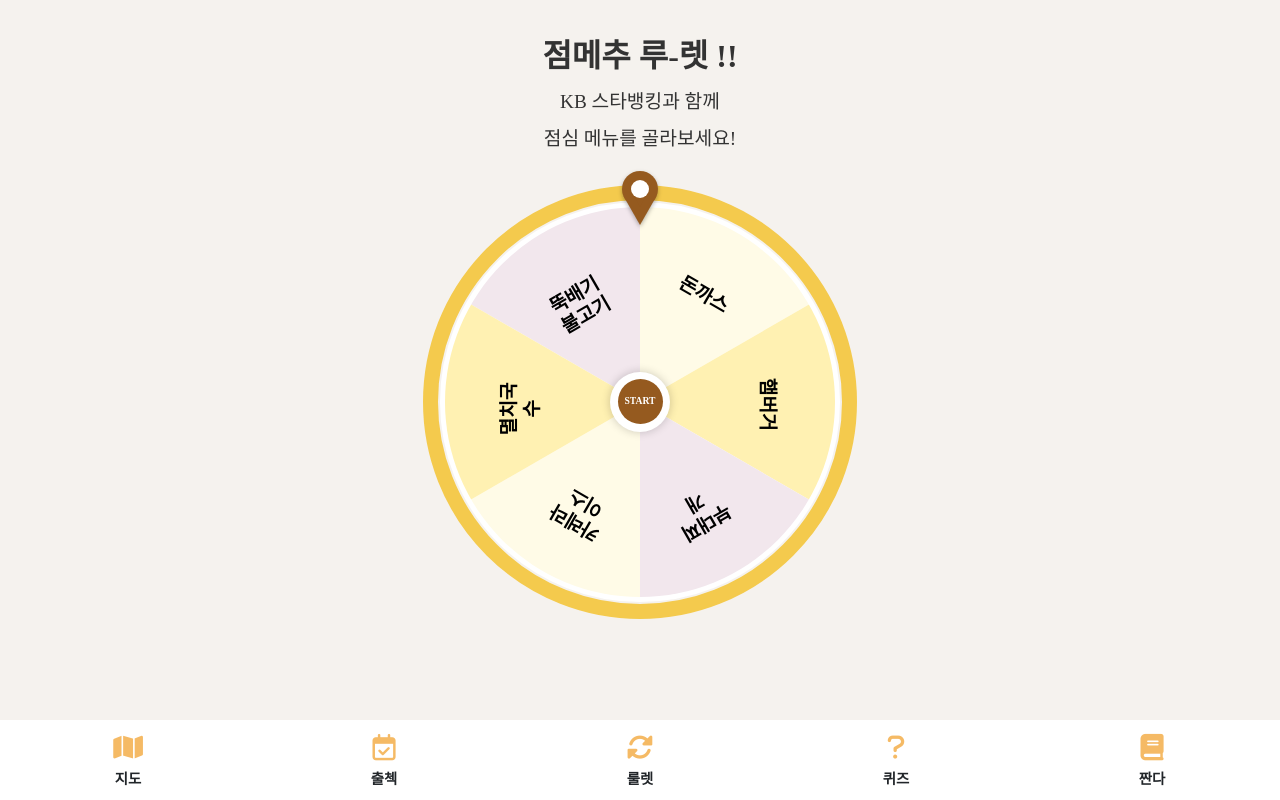
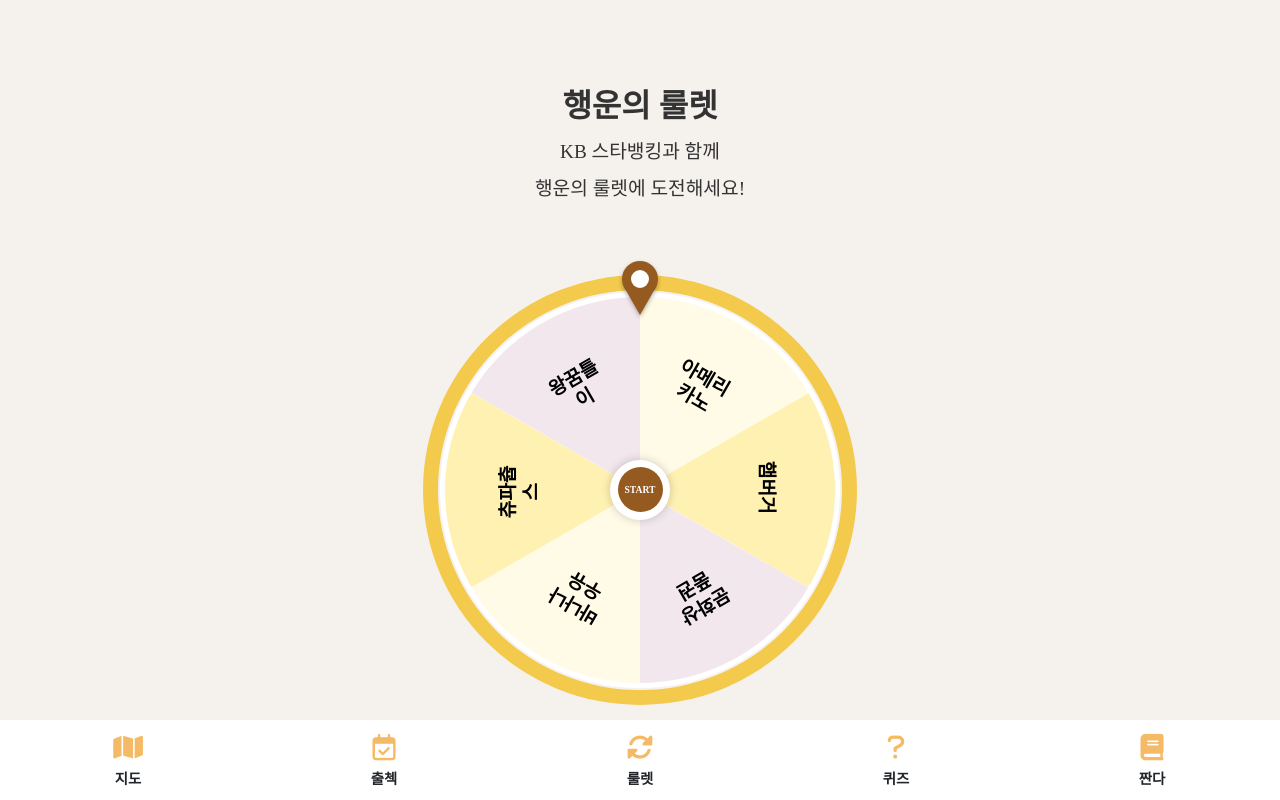
Before and after one commit to kb-ZanGo/Zango-front, a Vue app: page /roulette in a window 1280 px wide. Built offline with nearby package versions, Linux system fonts and the light colour scheme; a web font is replaced by a local one.

Commit message:
feat : 출첵 point, 출첵/룰렛 여부 로컬스토리지로 관리

```diff
--- a/src/pages/ChoolCheck.vue
+++ b/src/pages/ChoolCheck.vue
@@ -1,5 +1,10 @@
 <script setup>
-import { ref, computed } from 'vue';
+import { ref, computed, onMounted } from 'vue';
+
+const count = ref(0);
+const today = ref(0);
+const sum = ref(0);
+const isAttend = ref(false);
 
 // 현재 달의 날짜를 계산하는 함수
 const getDaysInMonth = (year, month) => {
@@ -39,11 +44,42 @@ const checkAttendance = (day) => {
       return Math.floor(Math.random() * 5) + 26; // 5% 확률로 26-30P
     };
 
+    let currentReward = localStorage.getItem('point');
+    let choolCheckPoint = localStorage.getItem('ccPoint');
+    let choolCheck = localStorage.getItem('cc');
+    let checked = localStorage.getItem('isAtt');
+
+    choolCheckPoint = choolCheckPoint ? parseInt(choolCheckPoint) : 0;
+    currentReward = currentReward ? parseInt(currentReward) : 0;
+    choolCheck = choolCheck ? parseInt(choolCheck) : 0;
+    checked = checked ? true : false;
+
     const points = weightedRandom();
     attendancePoints.value[day.date.toDateString()] = points;
+
+    localStorage.setItem('cc', choolCheck + 1);
+    localStorage.setItem('ccPoint', points);
+    localStorage.setItem('point', currentReward + points);
+    localStorage.setItem('isAtt', true);
     alert(`${points}포인트가 지급되었습니다!`);
+
+    isAttend.value = true; // 출석 상태 갱신
+    today.value = points; // 오늘 포인트 갱신
+    count.value = choolCheck + 1; // 출석 횟수 갱신
+    sum.value = currentReward + points;
   }
 };
+
+onMounted(() => {
+  const storedPoints = localStorage.getItem('point');
+  const todayPoints = localStorage.getItem('ccPoint');
+  const isCC = localStorage.getItem('cc');
+  const todayCC = localStorage.getItem('isAtt');
+  sum.value = storedPoints ? parseInt(storedPoints) : 0;
+  today.value = todayPoints ? parseInt(todayPoints) : 0;
+  count.value = isCC ? parseInt(isCC) : 0;
+  isAttend.value = todayCC ? true : false;
+});
 </script>
 
 <template>
@@ -61,16 +97,16 @@ const checkAttendance = (day) => {
         <div class="points">
           <div class="count">
             <span class="mini-title">용돈 받은 횟수</span>
-            <span class="mini-content">1/30</span>
+            <span class="mini-content">{{ count }}/30</span>
           </div>
           <div class="got-points">
             <span class="mini-title">내가 받은 스타포인트</span>
-            <span class="mini-content">10P</span>
+            <span class="mini-content">{{ today }}</span>
           </div>
           <hr />
           <div class="my-points">
             <span class="mini-title">보유중인 스타포인트</span>
-            <span class="mini-content">10P</span>
+            <span class="mini-content">{{ sum }} P</span>
           </div>
         </div>
       </div>
@@ -103,13 +139,13 @@ const checkAttendance = (day) => {
               ]"
             >
               <img
-                v-if="day.isToday && !day.points"
+                v-if="day.isToday && !day.points && !isAttend"
                 src="@/assets/icons/point.png"
                 @click="checkAttendance(day)"
                 class="check-img"
                 alt="출석체크"
               />
-              <div v-if="day.points" class="stamp-container">
+              <div v-if="isAttend && day.isToday" class="stamp-container">
                 <img src="@/assets/icons/stamp.png" class="stamp-img" alt="출석완료" />
                 <span class="stamp-points"></span>
               </div>
--- a/src/pages/Roulette.vue
+++ b/src/pages/Roulette.vue
@@ -1,14 +1,14 @@
 <template>
   <div class="roulette-container" @click="closeResult">
     <div class="title-container">
-      <div class="title">점메추 루-렛 !!</div>
+      <div class="title">행운의 룰렛</div>
       <div class="text">KB 스타뱅킹과 함께</div>
-      <div class="text">점심 메뉴를 골라보세요!</div>
+      <div class="text">행운의 룰렛에 도전해세요!</div>
     </div>
 
     <div class="box-roulette">
       <div class="pin"></div>
-      <button type="button" @click="spin" :disabled="isSpinning" class="spin-button">
+      <button type="button" @click="spin" :disabled="isSpinning || isRL" class="spin-button">
         <div class="inner-circle">START</div>
       </button>
 
@@ -45,21 +45,22 @@
 </template>
 
 <script setup>
-import { ref, computed } from 'vue';
+import { ref, computed, onMounted } from 'vue';
 
 const items = ref([
-  { text: '돈까스', color: '#F2E7ED' },
+  { text: '아메리카노', color: '#F2E7ED' },
   { text: '햄버거', color: '#FFFBE7' },
-  { text: '부대찌개', color: '#FFF1B2' },
-  { text: '카레라이스', color: '#F2E7ED' },
-  { text: '멸치국수', color: '#FFFBE7' },
-  { text: '뚝배기불고기', color: '#FFF1B2' },
+  { text: '문화상품권', color: '#FFF1B2' },
+  { text: '바나나우유', color: '#F2E7ED' },
+  { text: '츄파츕스', color: '#FFFBE7' },
+  { text: '왕꿈틀이', color: '#FFF1B2' },
 ]);
 
 const currentRotation = ref(0);
 const isSpinning = ref(false);
 const selectedItem = ref(null);
 const segmentAngle = computed(() => 360 / items.value.length);
+const isRL = ref(false);
 
 function getItemStyle(index, color) {
   return {
@@ -85,6 +86,10 @@ function getTextStyle(index) {
 function spin() {
   if (isSpinning.value) return;
 
+  let rlCheck = localStorage.getItem('isRool');
+  rlCheck = rlCheck ? true : false;
+  localStorage.setItem('isRool', true);
+
   isSpinning.value = true;
   selectedItem.value = null;
 
@@ -100,6 +105,8 @@ function spin() {
     const itemIndex = Math.floor(((360 - finalAngle) % 360) / segmentAngle.value);
     selectedItem.value = items.value[itemIndex];
   }, 5000);
+
+  isRL.value = true;
 }
 
 function closeResult() {
@@ -107,6 +114,11 @@ function closeResult() {
     selectedItem.value = null;
   }
 }
+
+onMounted(() => {
+  const todayRL = localStorage.getItem('isRool');
+  isRL.value = todayRL ? true : false;
+});
 </script>
 
 <style scoped>
@@ -114,6 +126,7 @@ function closeResult() {
   display: flex;
   flex-direction: column;
   align-items: center;
+  margin-top: 50px;
   margin-bottom: 40px;
 }
 
@@ -156,6 +169,7 @@ function closeResult() {
   outline: 15px solid #f3b806b0;
   /* outline: 15px solid #f3b706; */
   outline-offset: 2px; /* 테두리 간격 조정 */
+  margin-top: 40px;
 }
 
 .pin {
@@ -248,8 +262,8 @@ function closeResult() {
 }
 
 .spin-button:disabled .inner-circle {
-  background: #955a1f;
-  color: #955a1f;
+  background: #9d9995;
+  color: #9d9995;
 }
 
 .roulette {
@@ -281,8 +295,8 @@ function closeResult() {
   z-index: 2;
   width: 80px;
   text-align: center;
-  margin-left: -40px;
-  margin-top: -20px;
+  margin-left: -41px;
+  margin-top: -25px;
   line-height: 1.2;
   white-space: normal;
   display: -webkit-box;
```
